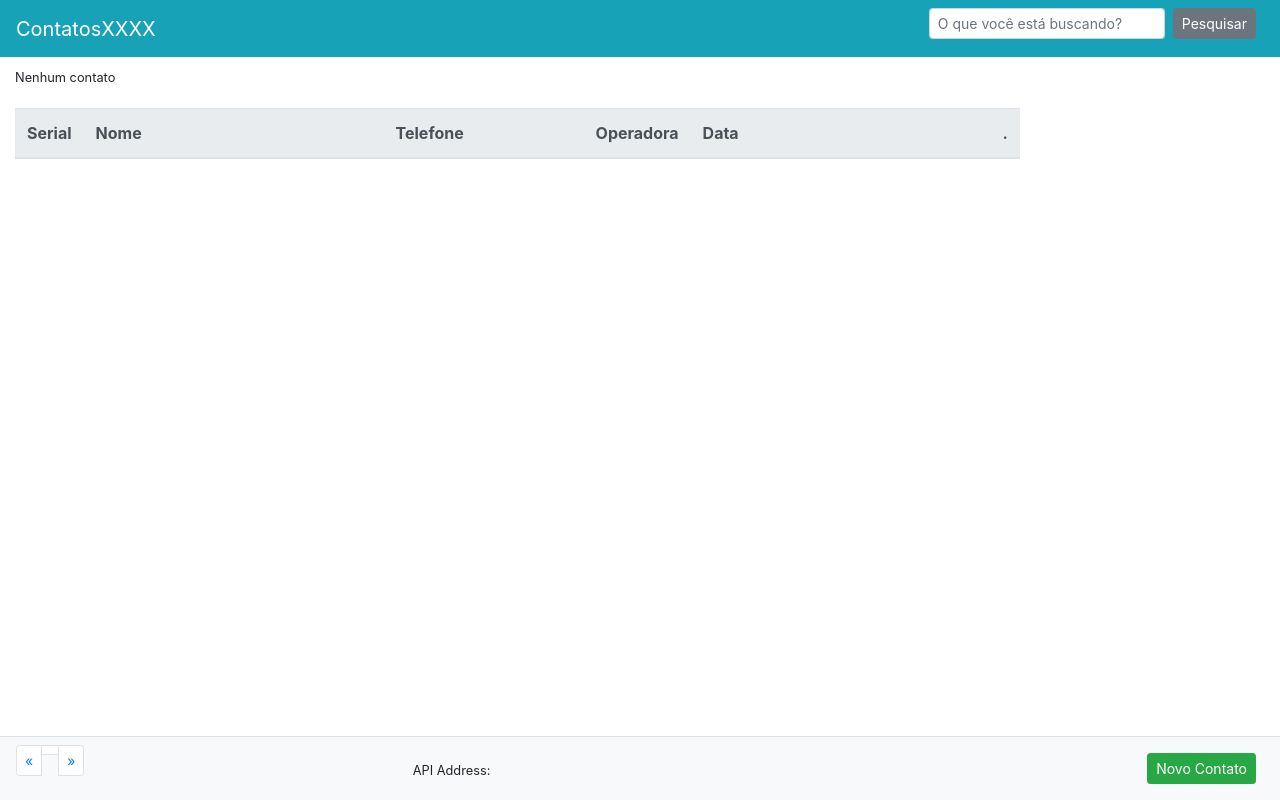
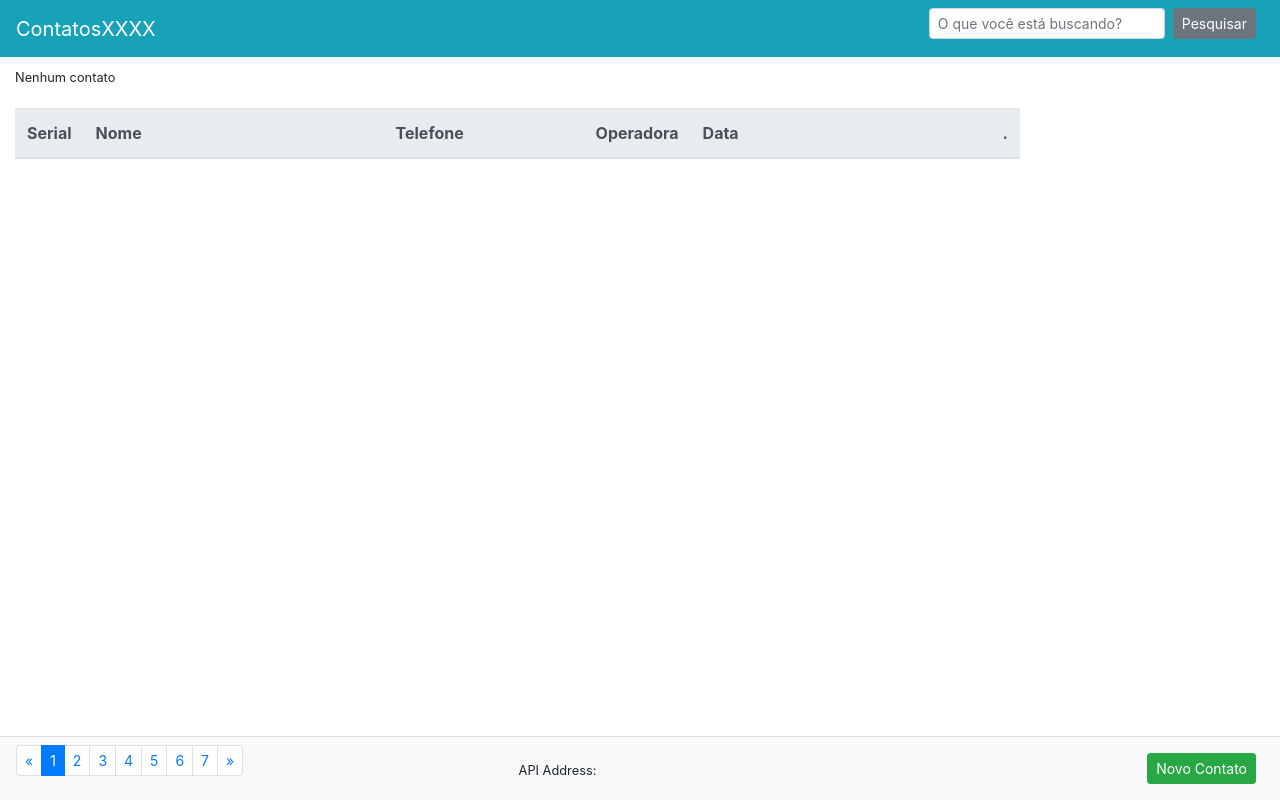
Before and after one commit to mauroao/angular-spa, an Angular app: page /contatos in a window 1280 px wide. Built offline with nearby package versions, Linux system fonts and the light colour scheme.

Commit message:
conclusao do componente paginador

```diff
--- a/src/app/contatos/contatos-lista/contatos-lista.component.html
+++ b/src/app/contatos/contatos-lista/contatos-lista.component.html
@@ -14,16 +14,11 @@
 
 <nav class="navbar fixed-bottom navbar-light bg-light border-top">
 
-  <!--
-	<ui-paginator
-		current-page="currentPage"
-		last-page="data.totalPages"
-		links-count="7"
-		on-click-link="getContatos(page);" >
-	</ui-paginator>
--->
-
-  <ui-paginator>
+  <ui-paginator
+  	[current-page]="currentPage"
+	[last-page]="20"
+	[links-count]="7"
+	(onLinkClicked)="onLinkClicked($event)" >
 
   </ui-paginator>
 
--- a/src/app/contatos/contatos-lista/contatos-lista.component.ts
+++ b/src/app/contatos/contatos-lista/contatos-lista.component.ts
@@ -7,9 +7,15 @@ import { Component, OnInit } from '@angular/core';
 })
 export class ContatosListaComponent implements OnInit {
 
+  currentPage: number = 1;
+
   constructor() { }
 
   ngOnInit() {
   }
 
+  onLinkClicked(_page: number) {
+    this.currentPage = _page;
+  }
+
 }
--- a/src/app/user-interface/ui-paginator/ui-paginator.component.html
+++ b/src/app/user-interface/ui-paginator/ui-paginator.component.html
@@ -1,18 +1,18 @@
 <ul class="pagination pagination-sm">
   <li class="page-item">
-          <a class="page-link" href="#" ng-click="$event.preventDefault();$ctrl.onClickLink({page: 1});" >
+          <a class="page-link" href="#" (click)="onClickLink($event, 1);" >
           &laquo;
       </a>
   </li>
   <li
-      ng-class="{'page-item': true, 'active': pageNumber == $ctrl.currentPage}"
-      ng-repeat="pageNumber in $ctrl.links">
-      <a class="page-link" href="#" ng-click="$event.preventDefault();$ctrl.onClickLink({page: pageNumber});" >
+      [ngClass]="{'page-item': true, 'active': pageNumber == currentPage}"
+      *ngFor="let pageNumber of links" >
+      <a class="page-link" href="#" (click)="onClickLink($event, pageNumber);" >
           {{pageNumber}}
       </a>
   </li>
   <li class="page-item">
-          <a class="page-link" href="#" ng-click="$event.preventDefault();$ctrl.onClickLink({page: $ctrl.lastPage});" >
+          <a class="page-link" href="#" (click)="onClickLink($event, lastPage);" >
           &raquo;
       </a>
   </li>
--- a/src/app/user-interface/ui-paginator/ui-paginator.component.ts
+++ b/src/app/user-interface/ui-paginator/ui-paginator.component.ts
@@ -1,15 +1,56 @@
-import { Component, OnInit } from '@angular/core';
+import { Component, OnInit, Input, Output, EventEmitter, OnChanges, SimpleChange } from '@angular/core';
 
 @Component({
   selector: 'ui-paginator',
   templateUrl: './ui-paginator.component.html',
   styleUrls: ['./ui-paginator.component.css']
 })
-export class UiPaginatorComponent implements OnInit {
+export class UiPaginatorComponent implements OnInit, OnChanges {
+
+  @Input('current-page') currentPage: number;
+  @Input('links-count') linksCount: number;
+  @Input('last-page') lastPage: number;
+
+  @Output() onLinkClicked = new EventEmitter<number>();
+
+  links: number[] = [];
 
   constructor() { }
 
   ngOnInit() {
+
+  }
+
+  onClickLink(event, _page) {
+    event.preventDefault();
+
+    this.onLinkClicked.emit(_page);
+  }
+
+  ngOnChanges(changes: {[propKey: string]: SimpleChange}) {
+    let firstPage = 1;
+
+    this.links = [];
+    this.links.push(this.currentPage);
+
+    let left = this.currentPage;
+    let right = this.currentPage;
+
+    while(this.links.length < this.linksCount) {
+        if (right < this.lastPage) {
+            right++;
+            this.links.push(right);
+        }
+
+        if (left > firstPage) {
+            left--;
+            this.links.unshift(left);
+        }
+
+        if (right >= this.lastPage && left <= firstPage) {
+            break;
+        }
+    };
   }
 
 }
```
